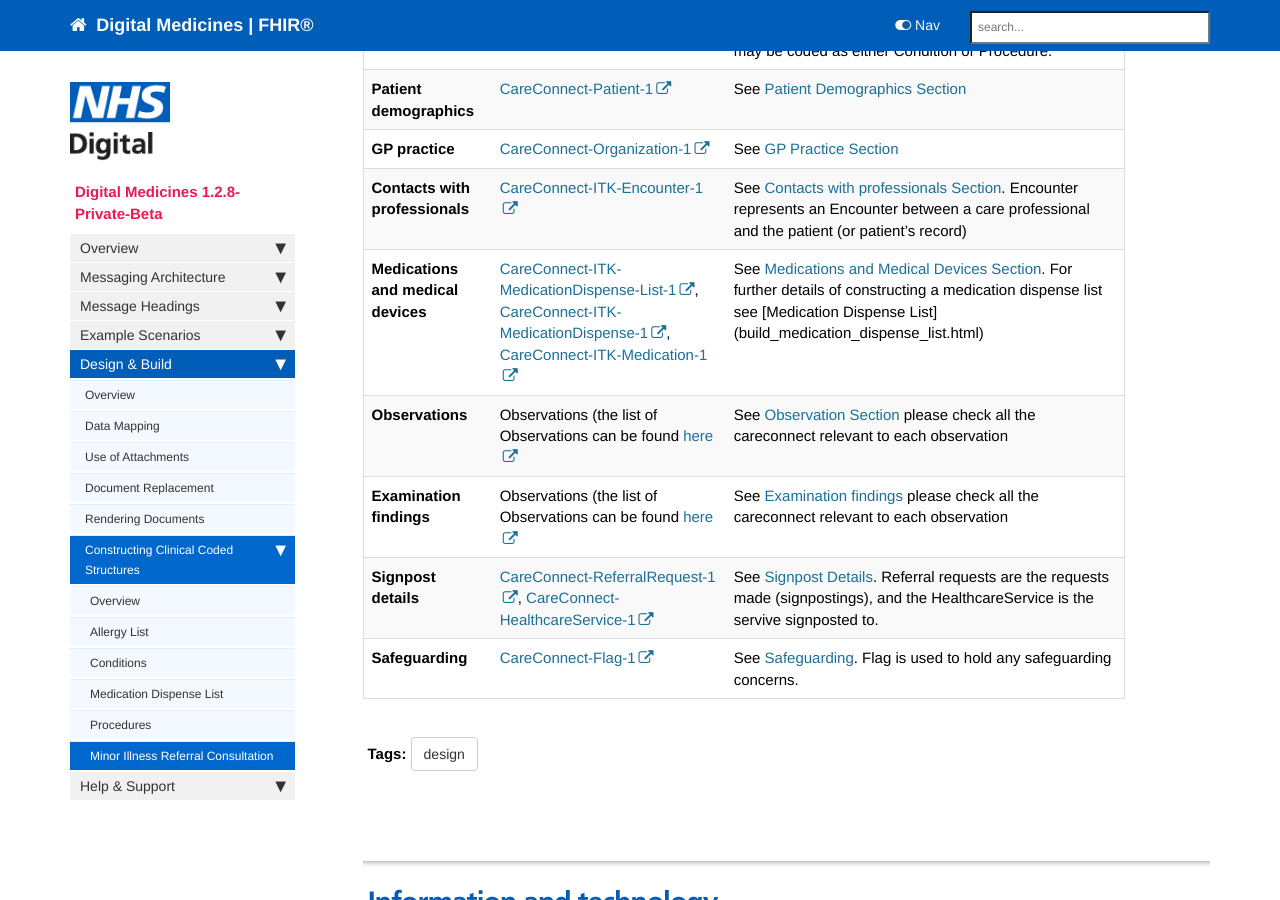
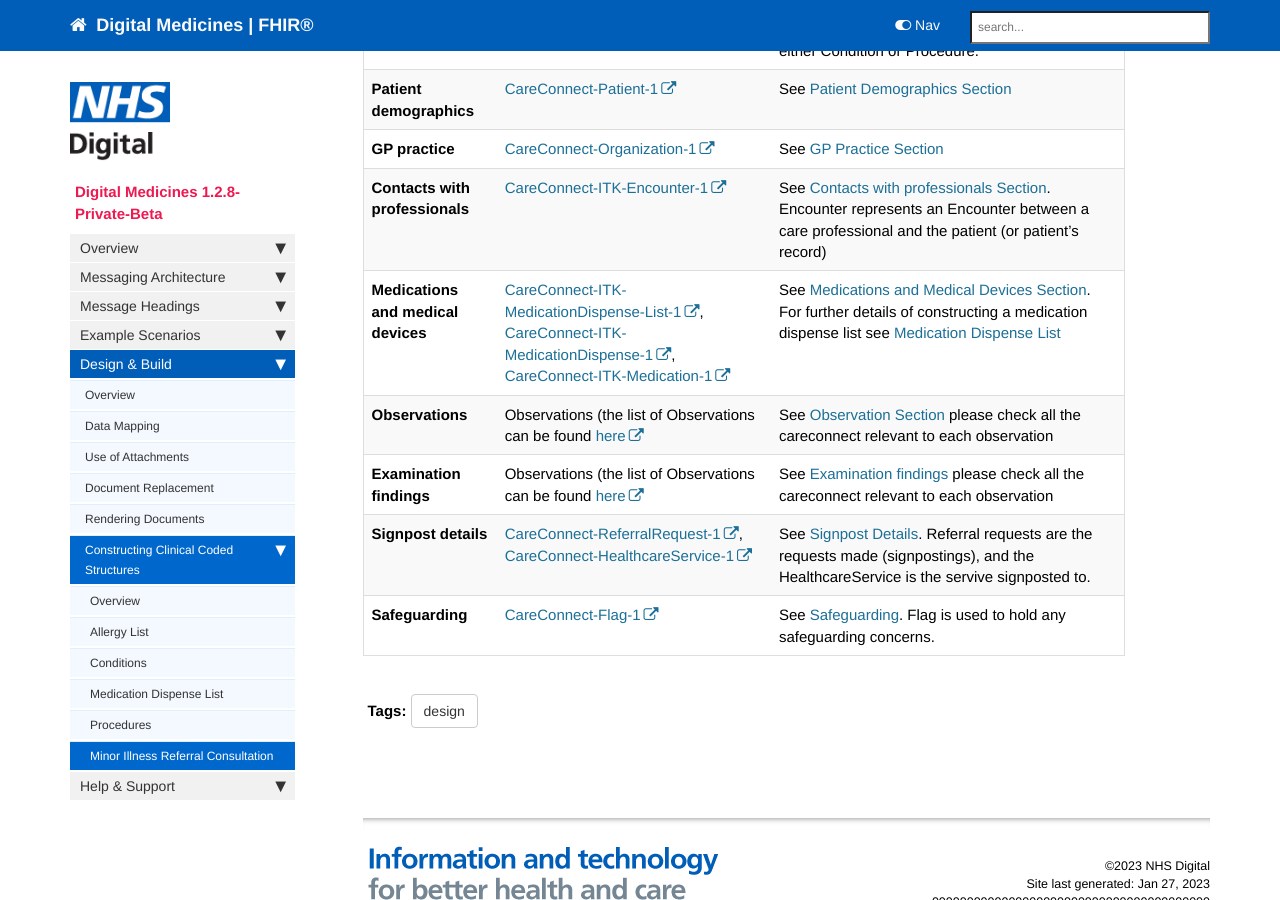
Before and after one commit to nhsconnect/ITK-FHIR-Digital-Medicines, a Jekyll site: the page built from pages/design/build_MIRC_document.md, in a window 1280 px wide and 900 px high, scrolled down 914 px. Built offline with Jekyll 4.4.1, drawn with Linux system fonts in a browser that asks for light colours; nearby versions of some CDN libraries; comment, search, counter and statistics services are not loaded; part of the change alters nothing that is shown.

Commit message:
correct url

```diff
--- a/pages/design/build_MIRC_document.md
+++ b/pages/design/build_MIRC_document.md
@@ -50,7 +50,7 @@ Note: Only the headings that have coded data are listed here
 <tr>
 	<td><b>Medications and medical devices</b></td>
 	<td><a href="https://fhir.nhs.uk/STU3/StructureDefinition/CareConnect-ITK-MedicationDispense-List-1">CareConnect-ITK-MedicationDispense-List-1</a>, <a href="https://fhir.nhs.uk/STU3/StructureDefinition/CareConnect-ITK-MedicationDispense-1">CareConnect-ITK-MedicationDispense-1</a>, <a href="https://fhir.nhs.uk/STU3/StructureDefinition/CareConnect-ITK-Medication-1">CareConnect-ITK-Medication-1</a></td>
-	<td>See <a href="explore_medication_mirc.html">Medications and Medical Devices Section</a>. For further details of constructing a medication dispense list see [Medication Dispense List](build_medication_dispense_list.html)</td>
+	<td>See <a href="explore_medication_mirc.html">Medications and Medical Devices Section</a>. For further details of constructing a medication dispense list see <a href="build_medication_dispense_list.html">Medication Dispense List</a></td>
 </tr>
 <tr>
 	<td><b>Observations</b></td>
```
